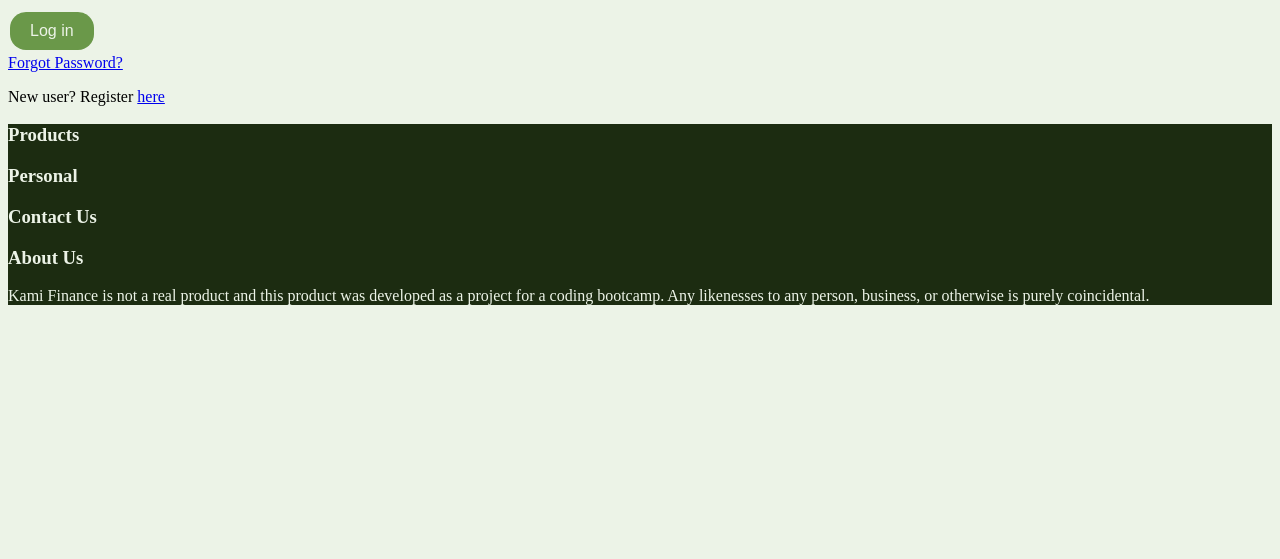
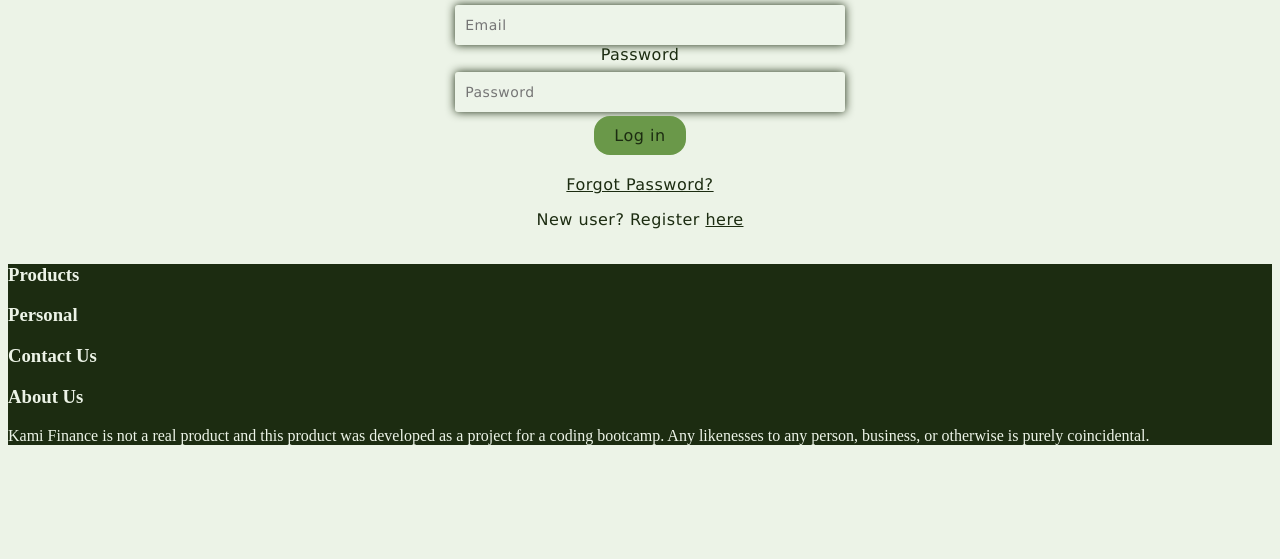
Before and after one commit to mailo1008/ProjectKAMI, a plain HTML site: page projectMain/HTML-CSS/login.html in a window 1280 px wide. Shown: the part 241-800 px from the top of the page. Drawn offline with Linux system fonts and the light colour scheme.

Commit message:
Added style for forms to mainCSS, edits forms within login and createAccount pages

```diff
--- a/projectMain/HTML-CSS/login.html
+++ b/projectMain/HTML-CSS/login.html
@@ -33,27 +33,28 @@
     <body>
 
         <div class="container">
-            <div class="header">
-                <h2> Hello, please log into your account</h2>
-            </div>
 
             <form name="login" onsubmit="return validateForm()"; method="post">
-                <ul>
-                    <li>
-                        Username:<input class="username" type="text" name="username">
-                    </li>
-                    <li>
-                        Password:<input class="password" type="text" name="password">
-                    </li>
-                </ul>
+
+                <h2> Log in to your account</h2>
+
+                <label for="username">Username</label>
+                <input type="text" placeholder="Email" id="username">
+
+                <label for="password">Password</label>
+                <input type="password" placeholder="Password" id="password">
+
                 <button onclick="validate()">Log in</button>
+
+                <p><a href="forgotPassword.html">Forgot Password?</a>
+                </p>
+                <p> New user? Register
+                    <a href="createAccountPage.html" class="button"> here</a>
+                </p>
+
             </form>
+
         </div>
-
-        <a href="forgotPassword.html">Forgot Password?</a>
-        <p> New user? Register
-            <a href="createAccountPage.html" class="button"> here</a>
-        </p>
 
         <footer id="footer">
             <h3>Products</h3>
--- a/projectMain/HTML-CSS/mainCSS.css
+++ b/projectMain/HTML-CSS/mainCSS.css
@@ -37,7 +37,7 @@
 }
 
 /********************************
-Log in
+Buttons
 ********************************/
 
 button {
@@ -55,4 +55,48 @@
   }
 
 
-button:hover {background-color: var(--main-dark);}
+button:hover {
+    background-color: var(--main-dark);
+}
+
+
+/***********************
+    Log in
+***********************/
+input{
+    display: block;
+    height: 40px;
+    width: 100%;
+    background-color: rgba(255,255,255,0.07);
+    border-radius: 3px;
+    padding: 0 10px;
+    margin-top: 8px;
+    font-size: 14px;
+    font-weight: 300;
+    box-shadow: 0 0 10px var(--main-very-dark)
+}
+
+form h2{
+    font-size: 32px;
+    font-weight: 500;
+    line-height: 42px;
+    text-align: center;
+}
+
+form {
+    display: inline-block;
+    text-align: center;
+    border-radius: 10px;
+}
+
+form *{
+    font-family: 'Verdana';
+    color: var(--main-very-dark);
+    letter-spacing: 0.5px;
+    outline: none;
+    border: none;
+}
+
+.container {
+    text-align: center;
+}
```
Also changed, not shown: projectMain/HTML-CSS/createAccountPage.html (+6 -6 lines).
